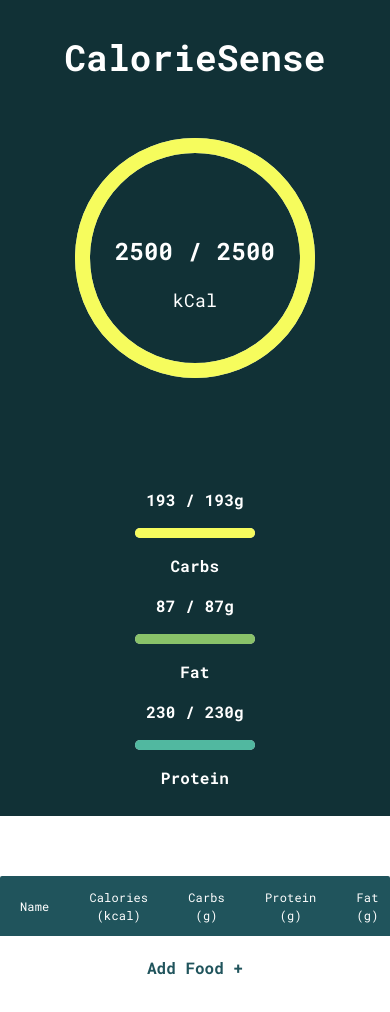
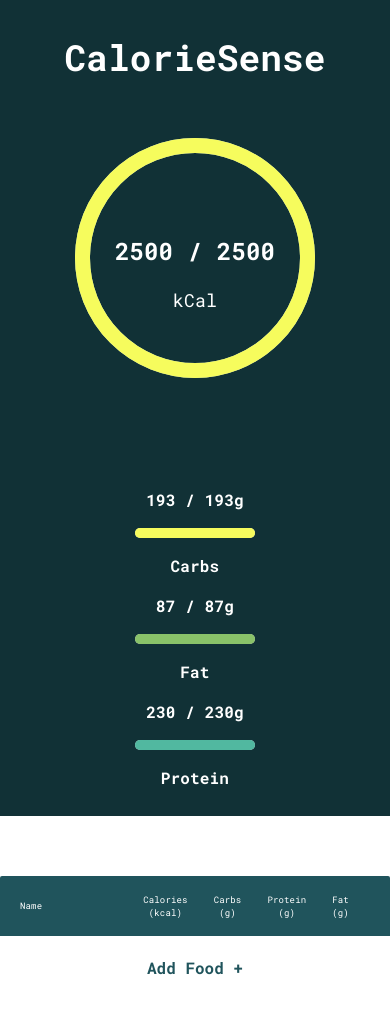
Before and after one commit to danielgoehring/ReactCalorieTrackerApp, a React (Create React App) app: page / in a window 390 px wide. Shown: the top 1012 px of the page. Built offline with nearby package versions, Linux system fonts and the light colour scheme.

Commit message:
fixed mobile layout

```diff
--- a/src/App.css
+++ b/src/App.css
@@ -92,6 +92,7 @@ img {
   display: flex;
   justify-content: space-evenly;
   align-items: center;
+  margin-right: 8px;
 }
 
 .containerMacros div {
@@ -201,12 +202,12 @@ img {
 
 .container-2 {
   display: flex;
-  margin-right: 140px;
+  margin-right: 153px;
 }
 
 .container-3 {
   text-align: center;
-  margin: 0 20px;
+  margin: 0 21px;
 }
 
 .formContainerMain {
@@ -242,6 +243,21 @@ img {
       font-size: 12px;
     } */
 
+  .container-3 {
+    text-align: center;
+    margin: 0 13px;
+  }
+
+  .container-2 {
+    display: flex;
+    margin-left: 68px;
+  }
+
+  .removeBtn {
+    font-size: 8px;
+    padding: 2px;
+  }
+
   .macros {
     display: flex;
     flex-direction: column;
@@ -250,9 +266,10 @@ img {
     margin-top: 20px;
   }
 
-  .formContainerMain2 {
-    margin-bottom: 30px;
+  .containerMacros {
+    margin-right: 0;
   }
+
   .macroContainer {
     display: flex;
     justify-content: space-between;
@@ -269,7 +286,7 @@ img {
   }
 
   .macroContainer {
-    font-size: 12px;
+    font-size: 10px;
   }
 
   .calorieContainer2 div {
@@ -297,13 +314,15 @@ img {
     display: flex;
     justify-content: space-evenly;
     align-items: center;
-    margin: 0 14px;
+    margin: 0;
 
     font-weight: bold;
   }
 
   .containerMacros {
-    margin-right: -9px;
+    /* margin-right: -9px; */
+    /* display: flex;
+    flex-direction: column; */
   }
 
   .container-03 {
@@ -311,11 +330,11 @@ img {
   }
 
   .container-03 div {
-    font-size: 12px;
+    font-size: 9px;
   }
-  .calorieSize {
+  /* .calorieSize {
     font-family: 'Roboto Mono', monospace;
-  }
+  } */
 
   .ounce-amount {
     font-size: 24px;
--- a/src/Meal.js
+++ b/src/Meal.js
@@ -10,24 +10,24 @@ function Meal(props) {
               {props.mealName} {props.amount} oz
             </div>
             <div className="containerMacros">
+              <div>
                 <div className="calorieContainer">
-                <div className="calorieSize">{props.calories}</div>
+                  <div>{props.calories}</div>
                 </div>
 
                 <div className="calorieContainer">
-                <div className="calorieSize">{props.carbs}</div>
+                  <div>{props.carbs}</div>
+                </div>
+                <div className="calorieContainer ">
+                  <div>{props.protein}</div>
                 </div>
                 <div className="calorieContainer">
-                <div className="calorieSize">{props.protein}</div>
+                  <div>{props.fat}</div>
                 </div>
-              <div className="calorieContainer">
-                <div className="calorieSize">{props.fat}</div>
               </div>
+
               <div className="removeMealContainer">
-                <button
-                  className="removeBtn calorieSize"
-                  onClick={props.removeMeal}
-                >
+                <button className="removeBtn " onClick={props.removeMeal}>
                   Remove
                 </button>
               </div>
```
Lines whose indentation alone changed are shown as unchanged.
